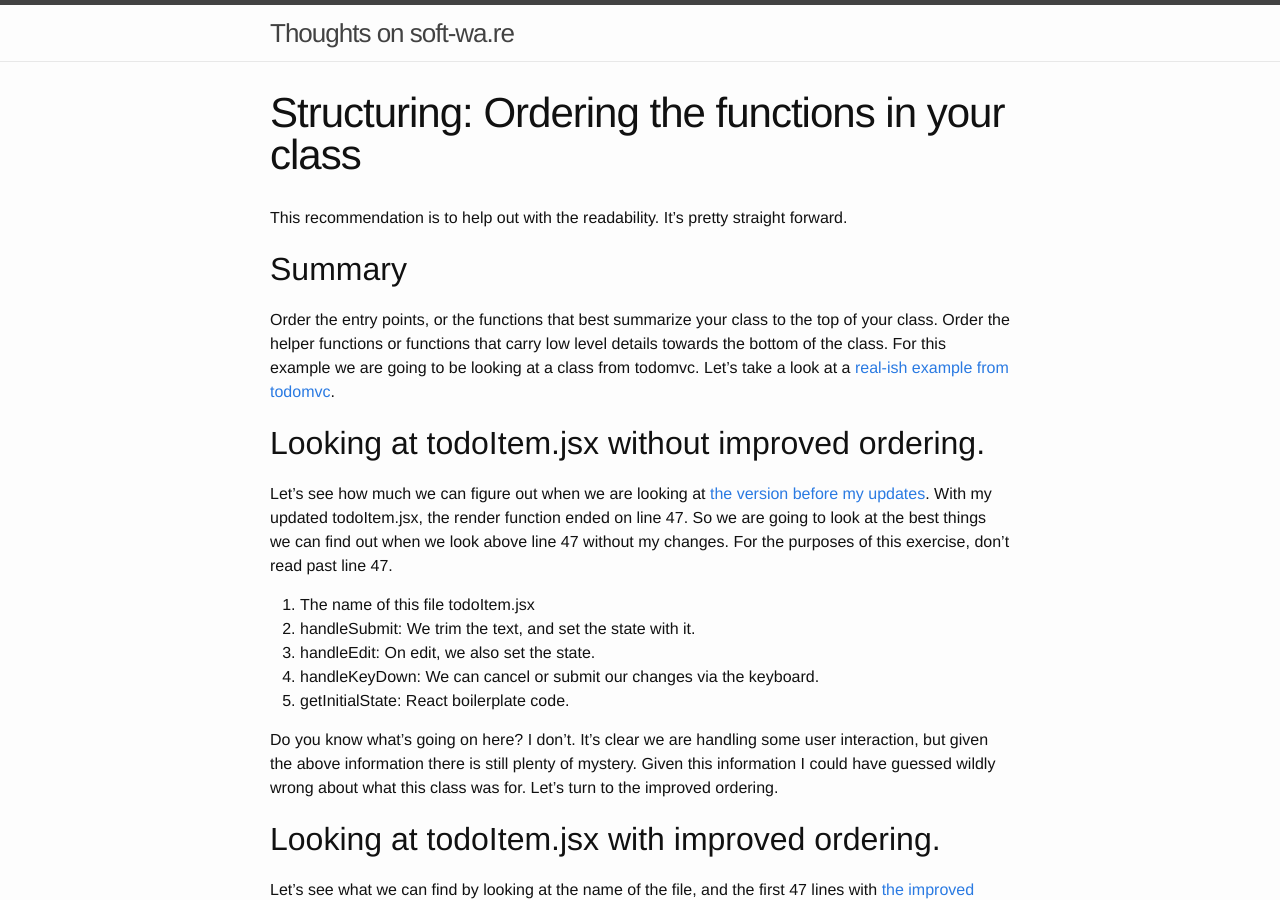
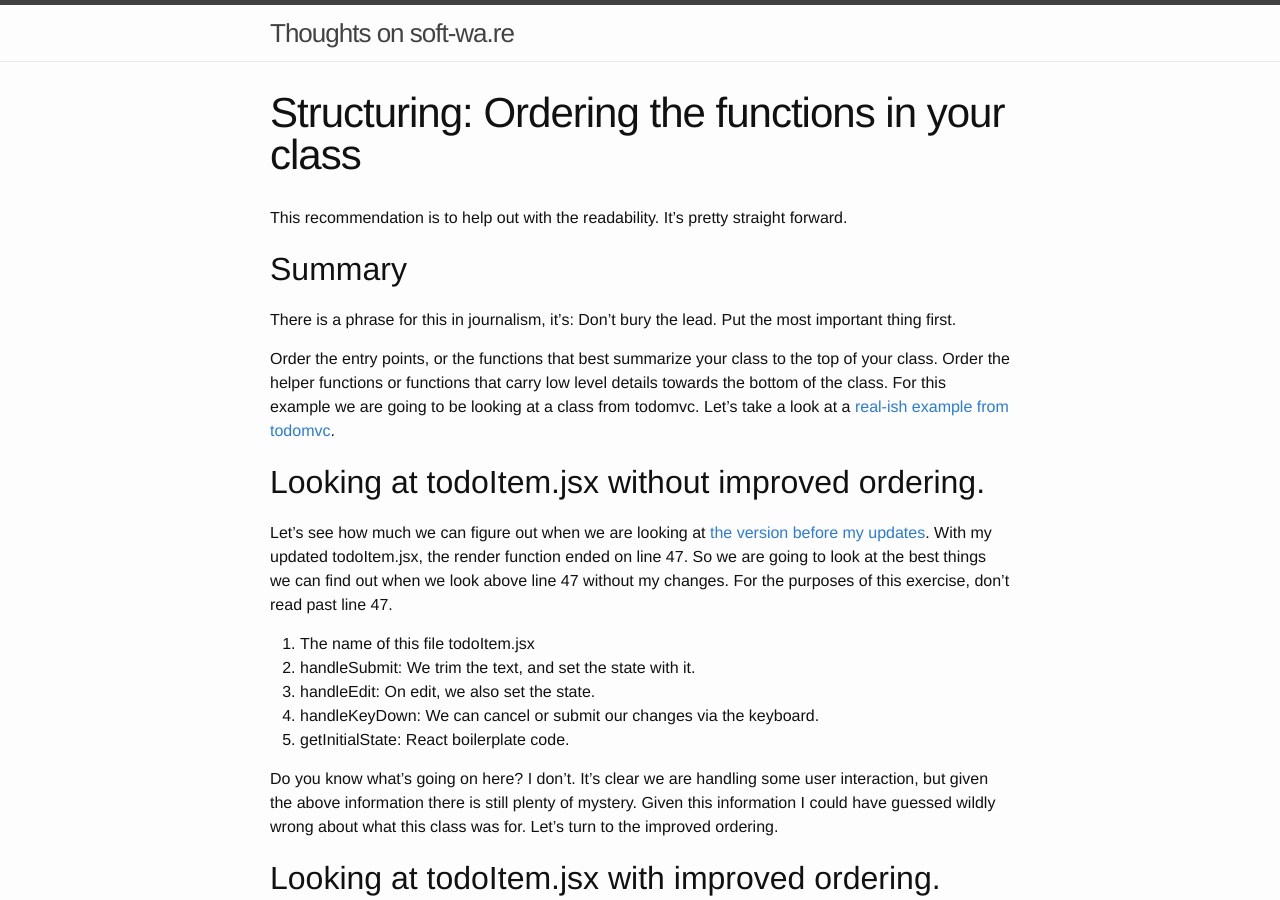
Before and after one commit to tbeckenhauer/tbeckenhauer.github.io, a Jekyll site: the page built from _style_guides/ordering-the-functions-in-your-class.markdown, in a window 1280 px wide and 900 px high. Built offline with Jekyll 4.4.1, drawn with Linux system fonts in a browser that asks for light colours.

Commit message:
update: ordering the functions in your class

```diff
--- a/_style_guides/ordering-the-functions-in-your-class.markdown
+++ b/_style_guides/ordering-the-functions-in-your-class.markdown
@@ -8,6 +8,8 @@ permalink: /ordering-the-functions-in-your-class/
 This recommendation is to help out with the readability.  It's pretty straight forward.
 
 ## Summary
+There is a phrase for this in journalism, it's: Don't bury the lead. Put the most important thing first.
+
 Order the entry points, or the functions that best summarize your class to the top of your class.  Order the helper functions or functions that carry low level details towards the bottom of the class.  For this example we are going to be looking at a class from todomvc. Let's take a look at a [real-ish example from todomvc](https://github.com/tbeckenhauer/todomvc/blob/master/examples/react/js/todoItem.jsx).
 
 ## Looking at todoItem.jsx without improved ordering.
```
